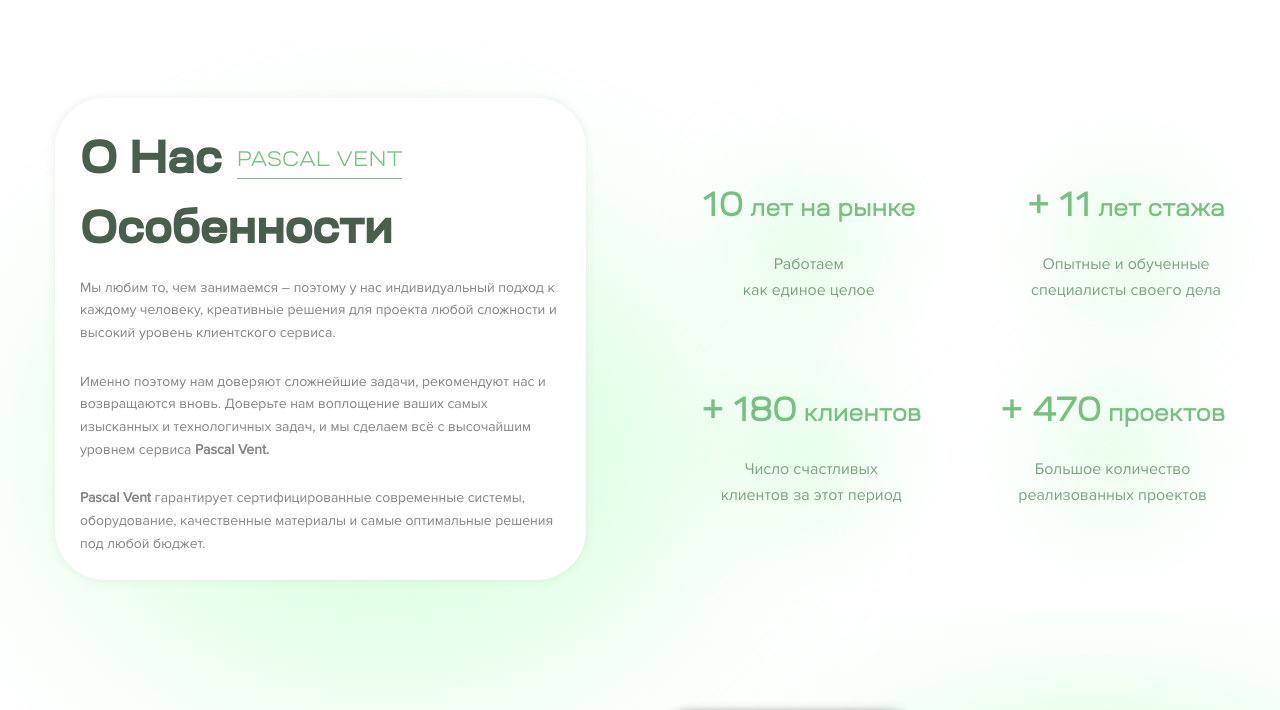
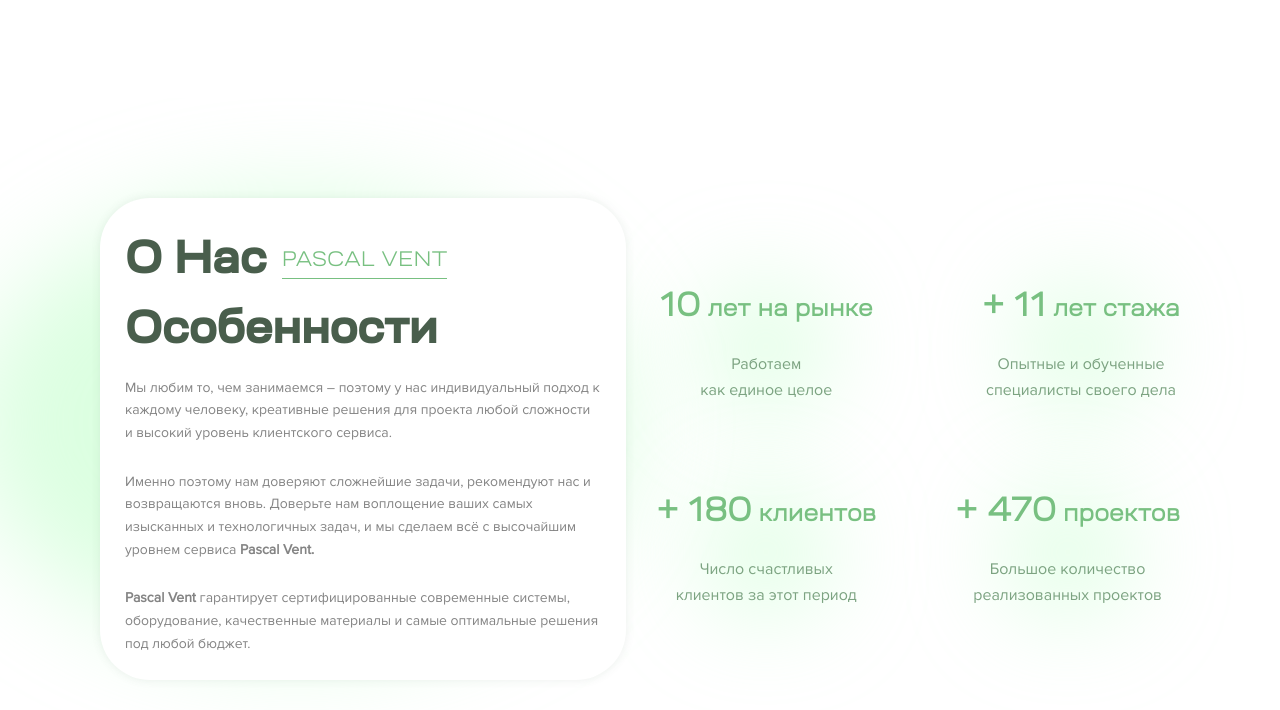
Before and after one commit to Lehano-A/fresh-air, a React (Create React App) app: page / in a window 1280 px wide. Shown: the part 3343-4053 px from the top of the page. Built offline with nearby package versions, Linux system fonts and the light colour scheme.

Commit message:
Рефакторит фон компонента About

```diff
--- a/src/components/Main/About/About.tsx
+++ b/src/components/Main/About/About.tsx
@@ -5,8 +5,10 @@
 function About() {
   return (
     <section className='about'>
-      <Features />
-      <Achievements />
+      <div className='about__wrapper'>
+        <Features />
+        <Achievements />
+      </div>
     </section>
   );
 }
--- a/src/scss/layout/sections/_about.scss
+++ b/src/scss/layout/sections/_about.scss
@@ -4,31 +4,28 @@
 @use '../../abstracts/mixins/box-shadow-container';
 
 .about {
-  position: relative;
   display: flex;
-  align-items: center;
-  justify-content: space-between;
-  max-width: 1170px;
+  overflow-x: hidden;
 
-  &::before {
-    content: '';
-    position: absolute;
-    top: 100px;
-    left: 0px;
-    width: 656px;
-    height: 499px;
-    background-color: rgba($green-light-500, 0.5);
-    border-radius: 50%;
-    z-index: -1;
-    filter: blur(100px);
+  &__wrapper {
+    display: flex;
+    max-width: 1170px;
   }
 
   &__info {
     @include box-shadow-container($green-primary-900);
+    position: relative;
     max-width: 531px;
     border-radius: 50px;
     background-color: $white;
     padding: 33px 44px 33px 46px;
+
+    &::before {
+      content: '';
+      position: absolute;
+      border-radius: 50%;
+      z-index: -1;
+    }
   }
 
   &__us {
@@ -85,7 +82,6 @@
     flex-direction: column;
     justify-content: space-between;
     align-items: center;
-    // width: max-content;
     height: 118px;
 
     &::before {
@@ -127,8 +123,14 @@
 
 @media screen and (min-width: 375px) {
   .about {
-    flex-direction: column;
-    margin: 0 28px;
+    justify-content: center;
+
+    &__wrapper {
+      flex-direction: column;
+      align-items: center;
+      justify-content: space-between;
+      padding: 70px 28px;
+    }
 
     &__us {
       &-brand {
@@ -145,6 +147,16 @@
     &__info {
       margin-bottom: 32px;
       padding: 35px 25px 25px;
+
+      &::before {
+        top: 50px;
+        left: 50%;
+        transform: translateX(-50%);
+        width: 508px;
+        height: 387px;
+        background-color: rgba($green-light-500, 0.7);
+        filter: blur(100px);
+      }
     }
 
     &__list {
@@ -185,9 +197,12 @@
 @media screen and (min-width: 1024px) {
   .about {
     flex-direction: row;
-    justify-content: space-between;
-    margin: 0 auto;
-    width: 100%;
+
+    &__wrapper {
+      flex-direction: row;
+      padding: 100px 45px;
+      width: 100%;
+    }
 
     &__us {
       &-brand {
@@ -202,6 +217,16 @@
     &__info {
       width: 100%;
       margin-right: 30px;
+
+      &::before {
+        width: 656px;
+        height: 450px;
+        top: 0;
+        left: 0;
+        transform: translateX(-20%);
+        background-color: rgba($green-light-500, 0.5);
+        filter: blur(50px);
+      }
     }
   }
 }
```
